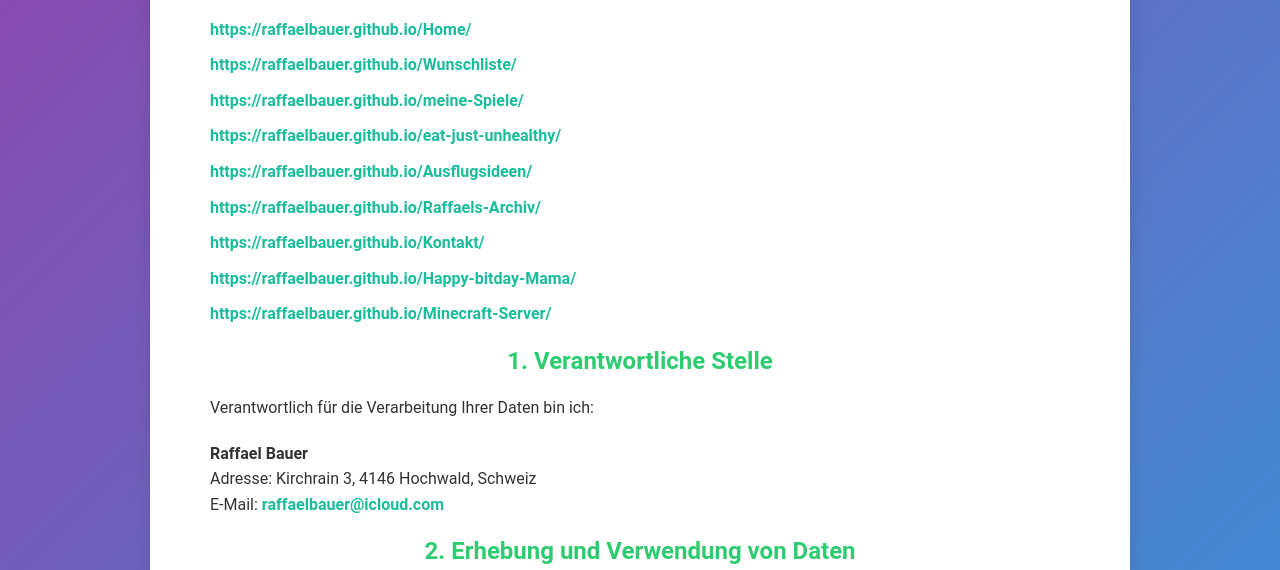
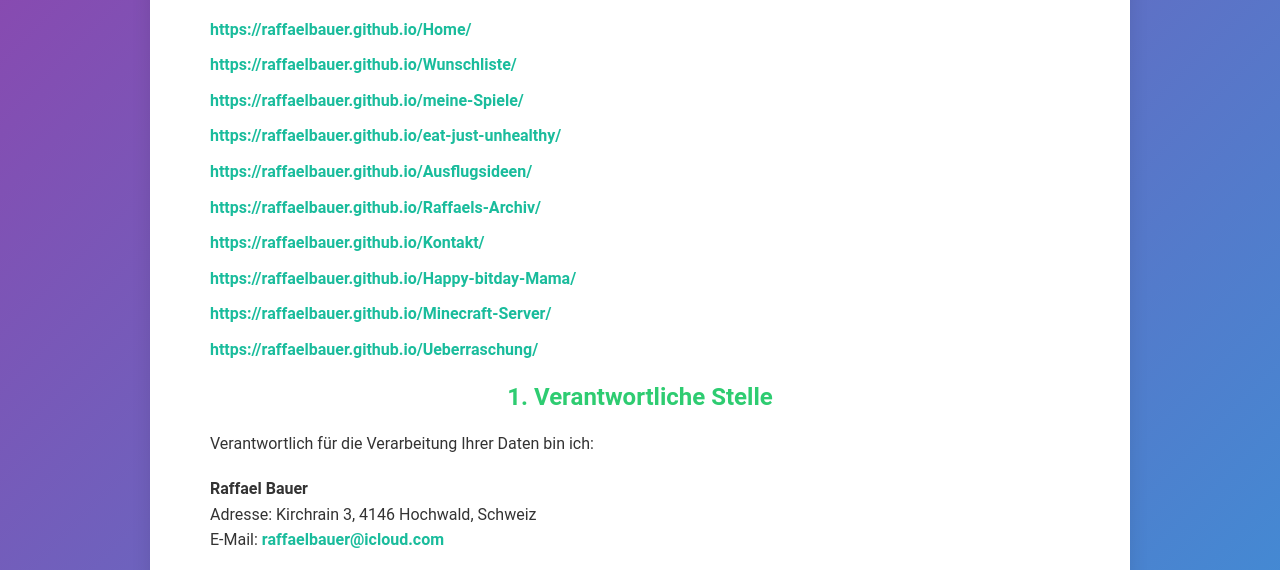
Before and after one commit to raffaelbauer/Datenschutzbestimmungen, a plain HTML site: page index.html in a window 1280 px wide. Shown: the part 194-764 px from the top of the page. Drawn offline with Linux system fonts and the light colour scheme.

Commit message:
Update index.html

```diff
--- a/index.html
+++ b/index.html
@@ -117,6 +117,7 @@
             <li><a href="https://raffaelbauer.github.io/Kontakt/">https://raffaelbauer.github.io/Kontakt/</a></li>
             <li><a href="https://raffaelbauer.github.io/Happy-bitday-Mama/">https://raffaelbauer.github.io/Happy-bitday-Mama/</a></li>
             <li><a href="https://raffaelbauer.github.io/Minecraft-Server/">https://raffaelbauer.github.io/Minecraft-Server/</a></li>
+            <li><a href="https://raffaelbauer.github.io/Ueberraschung/">https://raffaelbauer.github.io/Ueberraschung/</a></li>
         </ul>
 
         <h2>1. Verantwortliche Stelle</h2>
```
